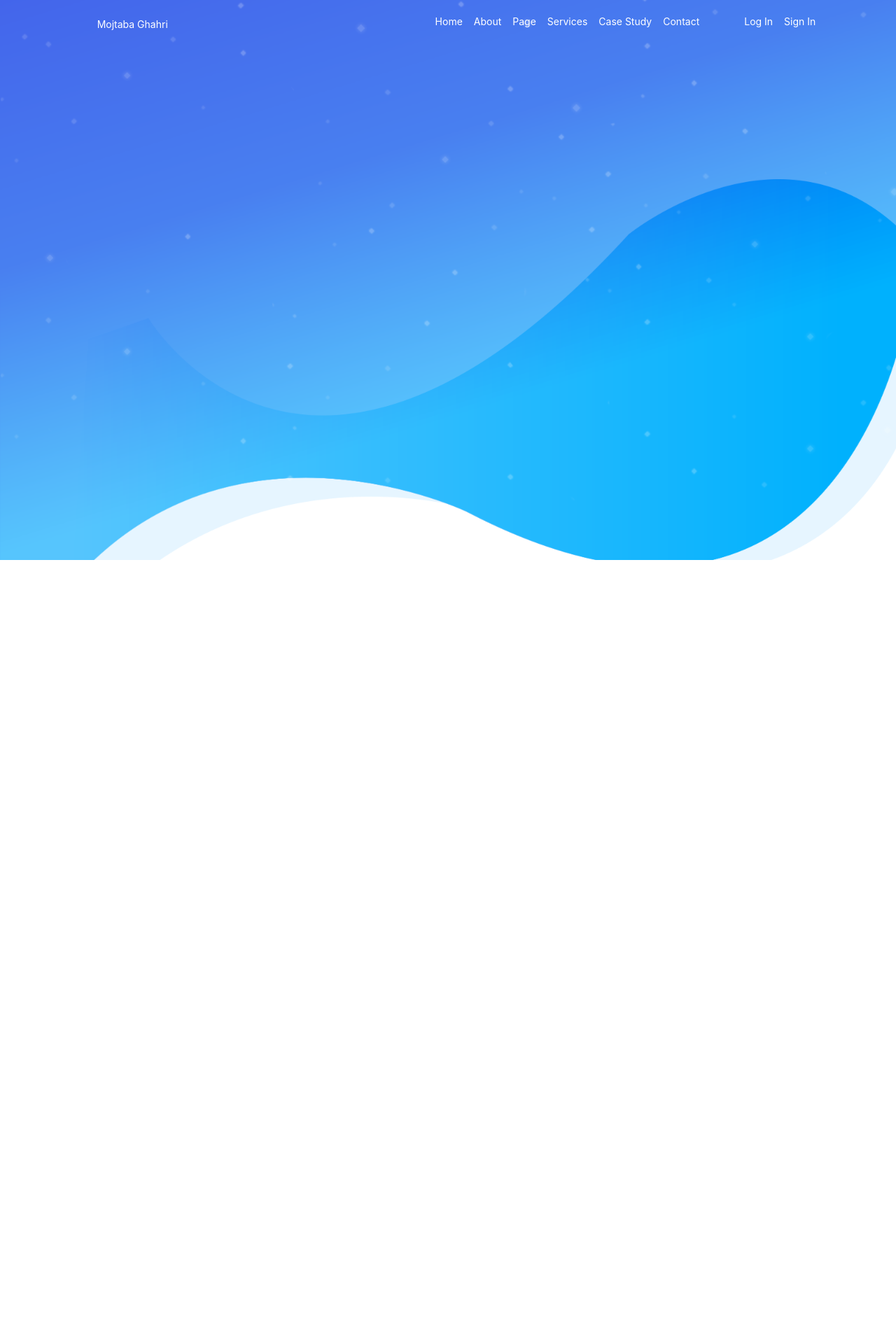
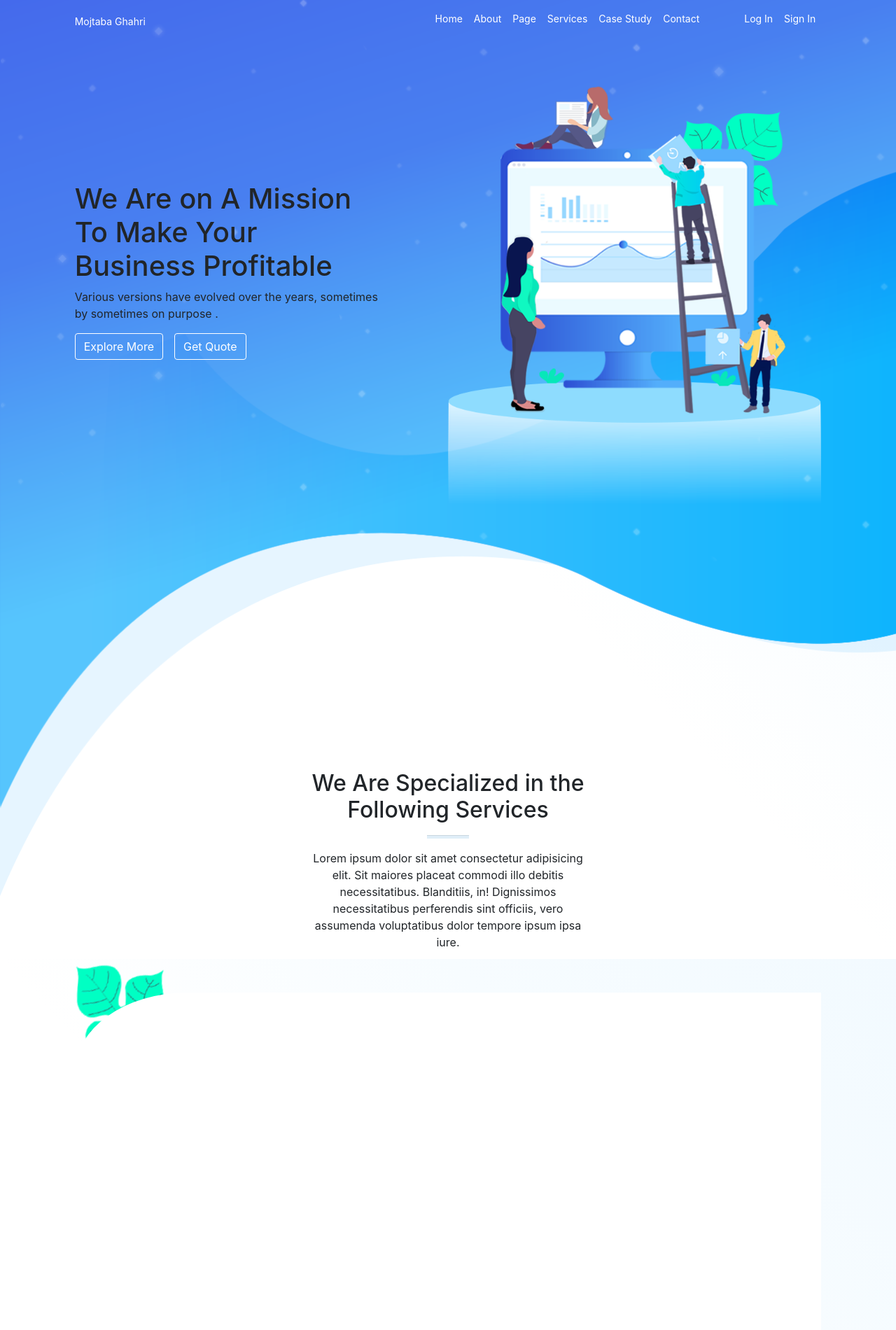
Before and after one commit to Mojtaba1417/bootstrap, a website: page index.html in a window 1280 px wide. Shown: the top 1900 px of the page at 70% size. Before the commit the page ends 800 px from the top, so only its background shows below. Drawn offline with nearby package versions, Linux system fonts and the light colour scheme.

Commit message:
make services section

```diff
--- a/css/main.css
+++ b/css/main.css
@@ -1,9 +1,14 @@
+body{
+    background-image: linear-gradient(to right top, rgb(255, 255, 255), rgb(255, 255, 255), rgb(255, 255, 255), #f7fcff, #f2faff) ;
+    z-index: 10;
+}
 @media  (min-width: 1200px){
     /*slogan*/
     section.slogan{
+
         width:100% ;
-        height: 100vh;
-        background: url("../images/dist/Group 81.png") no-repeat;
+        height: 1370px;
+        background: url("../images/dist/Group 81.png") no-repeat 0 -90px;
         background-size: cover;
     }
     section.slogan a{
@@ -13,13 +18,39 @@
     section.slogan a:hover{
         border-bottom:2px solid white;
     }
+    div.img>img{
+        width: 100%;
+    }
+    .btn-outline:hover{
+        background-image: linear-gradient(to right top, rgb(255, 171, 116), rgb(252, 180, 118), rgb(252, 188, 114), rgb(250, 194, 110), rgb(247, 203, 107));
+    }
+    section.services{
+        position: absolute !important;
+        top: 1100px;
+    }
+    section.services>div.services{
+        width:100% ;
+        height: 100vh;
+        margin-top: 20px;
+        background: url("../images/dist/Rectangle\ 10.png") no-repeat;
+        background: url("../images/dist/Layer\ 40\ copy\ 2.png") no-repeat top left ,url("../images/dist/Layer\ 40\ copy.png") no-repeat bottom right;
+    }
+    section.services>div.services>div{
+        width:100% ;
+        height: 95%;
+        background-color: white;
+        position: absolute;
+        top: 5%;
+        border-radius: 15% 0 15% 0;
+
+    }
 /*    end slogan*/
 }
 @media  (min-width: 990px) and (max-width: 1200px){
     /*slogan*/
     section.slogan{
         width:100% ;
-        height: 100vh;
+        height: 1370px;
         background: url("../images/dist/Group 81.png") no-repeat;
         background-size: cover;
     }
@@ -30,14 +61,19 @@
     section.slogan a:hover{
         border-bottom:2px solid white;
     }
+    div.img>img{
+        width: 100%;
+    }
     /*    end slogan*/
-
+    section.services{
+        position: absolute !important;
+        top: 1100px;
+    }
 }
 @media (min-width: 768px) and (max-width: 990px){
     /*slogan*/
     section.slogan{
         width:100% ;
-        height: 100vh;
         background: url("../images/dist/Group 81.png") no-repeat;
         background-size: cover;
     }
@@ -48,13 +84,19 @@
     section.slogan a:hover{
         border-bottom:2px solid white;
     }
+    div.img>img{
+        width: 100%;
+    }
     /*    end slogan*/
+    section.services{
+        position: absolute !important;
+        top: 1100px;
+    }
 }
 @media (min-width: 540px) and (max-width: 768px){
     /*slogan*/
     section.slogan{
         width:100%;
-        height: 100vh;
         background: url("../images/dist/Group 81.png") no-repeat;
         background-size: cover;
     }
@@ -65,13 +107,21 @@
     section.slogan a:hover{
         border-bottom:2px solid white;
     }
+    div.img>img{
+        width: 100%;
+
+    }
     /*    end slogan*/
+    section.services{
+        position: absolute !important;
+        top: 1100px;
+    }
 }
 @media (max-width: 540px){
     /*slogan*/
     section.slogan{
         width:100% ;
-        height: 100vh;
+        /* height: 1370px; */
         background: url("../images/dist/Group 81.png") no-repeat;
         background-size: cover;
     }
@@ -82,5 +132,12 @@
     section.slogan a:hover{
         background-image: linear-gradient(to right top, rgba(251, 175, 123, 1), rgba(252, 181, 118, 0.77), rgba(252, 188, 114, 0.8), rgba(250, 195, 110, 0.77), rgba(247, 202, 107, 0.4));
     }
+    div.img>img{
+        width: 100%;
+    }
     /*    end slogan*/
+    section.services{
+        position: absolute !important;
+        top: 1100px;
+    }
 }
--- a/index.html
+++ b/index.html
@@ -15,17 +15,18 @@
     <section class="container-fluid p-0">
         <!--make slogan-->
         <section class="slogan">
+            <!--menu-->
            <section class="row m-0">
-               <section class="col-lg-10 offset-lg-1 col-md-10 offset-md-1 p-0">
-                   <nav class="navbar navbar-expand-sm navbar-light bg-transparent pr-0">
-                       <a class="nav-link text-white mt-2" href="#">Mojtaba Ghahri</a>
+               <section class="col-lg-10 offset-lg-1 col-md-10 offset-md-1 col-sm-12 p-0">
+                   <nav class="navbar navbar-expand-sm navbar-light bg-transparent px-0 m-0">
+                       <a class="nav-link text-white mt-2 p-0" href="#">Mojtaba Ghahri</a>
                        <button class="navbar-toggler d-lg-none" type="button" data-toggle="collapse" data-target="#collapsibleNavId"
                                aria-controls="collapsibleNavId"
                                aria-expanded="false" aria-label="Toggle navigation">
                            <span class="navbar-toggler-icon"></span>
                        </button>
                        <div class="collapse navbar-collapse" id="collapsibleNavId">
-                           <ul class="d-flex justify-content-end navbar-nav mt-2 mt-lg-0 p-0 w-100">
+                           <ul class="d-flex justify-content-end navbar-nav mt-2 mt-lg-0 p-0 w-100 mr-lg-0">
                                <li class="nav-item active">
                                    <a class="nav-link text-white" href="#" >Home </a>
                                </li>
@@ -58,6 +59,37 @@
                </section>
 
            </section>
+            <!--end menu-->
+            <section class="row m-0">
+                <section class="d-flex flex-wrap justify-content-center align-items-center col-10 offset-1 p-0">
+                    <div class="slogan img col-6 p-0">
+                           <div class="col-11 p-0"><div class="d-flex flex-column mr-5">
+                            <h1> We Are on A Mission To Make Your Business Profitable</h1>
+                            <p>Various versions have evolved over the years, sometimes by sometimes on purpose .</p>
+                            <div class="d-flex flex-row justify-content-start">
+                                <button type="button" class="btn btn-outline mr-3 text-white border-white">Explore More</button>
+                            <button type="button" class="btn btn-outline text-white border-white">Get Quote</button>
+                            </div>
+
+                           </div>
+                         </div>
+                    </div>
+                    <div class="img col-xl-6 col-lg-6 col-sm-7 p-0"><img src="images/dist/Illustration.png" style="margin-top: 70px" alt=""></div>
+                </section>
+
+            </section>
+        </section>
+        <section class="services container-fluid p-0">
+            <div class="slogan-title col-4 offset-4" >
+                <h2 class="text-center m-0">
+                    We Are Specialized in the Following Services
+                </h2>
+                <hr style="width: 15%;height:4px;background-color: #e0eef8;">
+                <p class="text-center m-0">Lorem ipsum dolor sit amet consectetur adipisicing elit. Sit maiores placeat commodi illo debitis necessitatibus. Blanditiis, in! Dignissimos necessitatibus perferendis sint officiis, vero assumenda voluptatibus dolor tempore ipsum ipsa iure.</p>
+            </div>
+            <div class="services col-10 offset-1 p-0">
+                <div class="mx-0"></div>
+            </div>
         </section>
         <!--end make slogan-->
     </section>
```
Also changed, not shown: images/dist/Layer 40 copy 2.png (added), images/dist/Layer 40 copy.png (added), images/dist/Rectangle 10.png (added).
